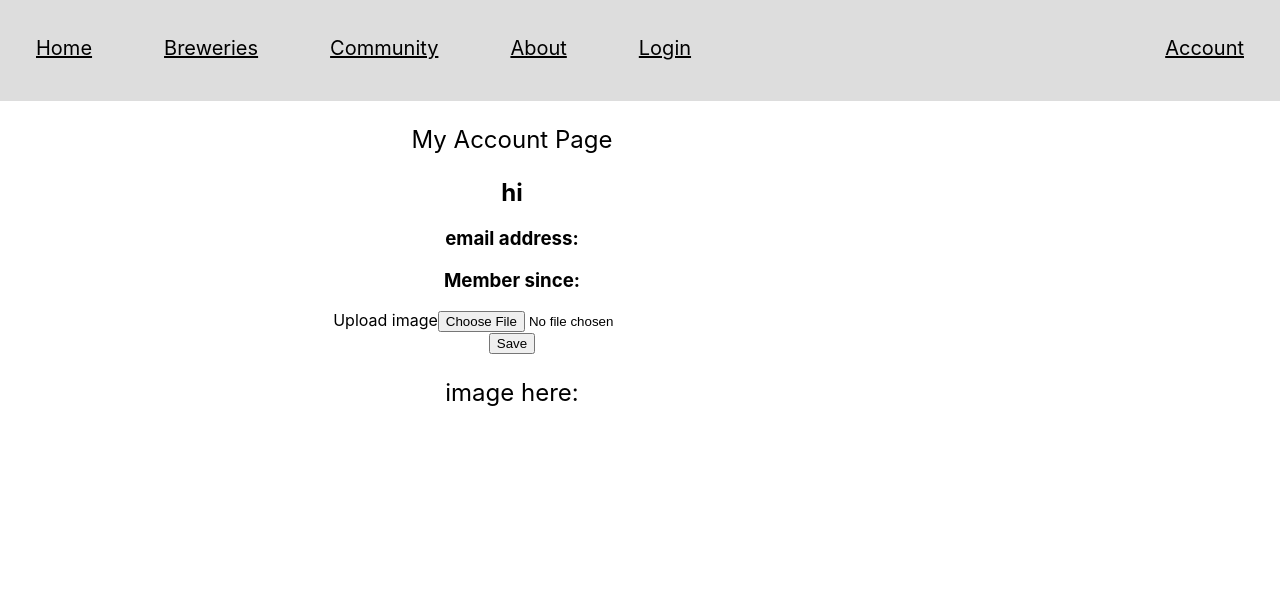
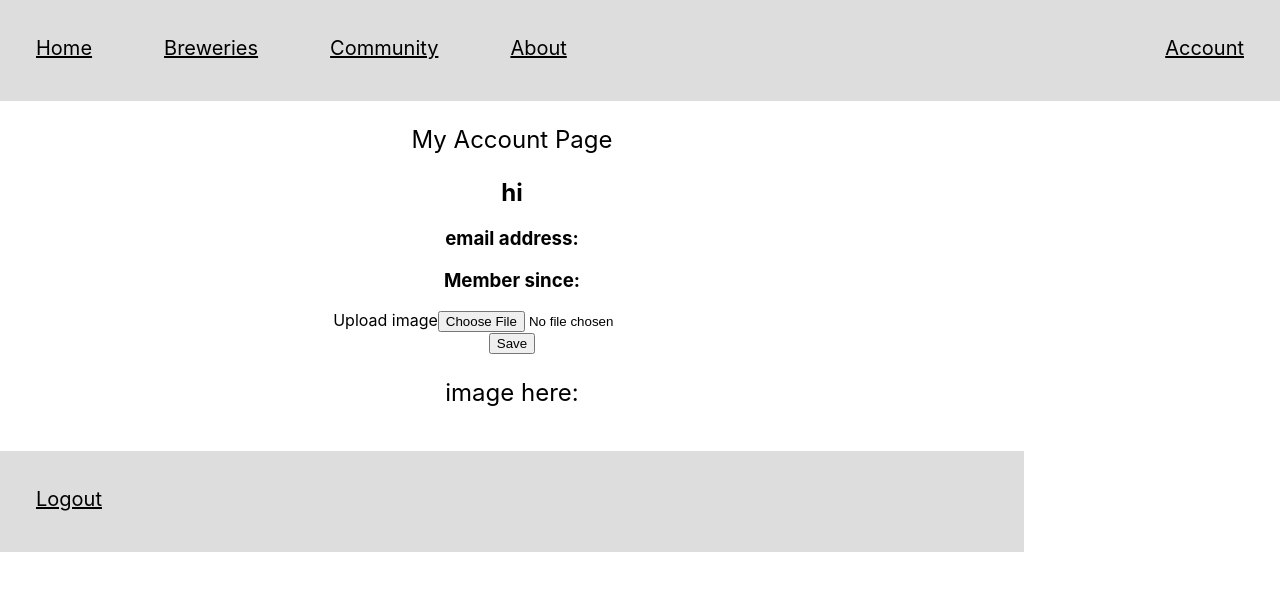
Before and after one commit to ChrisChewning/brewery-site, a React (Create React App) app in the folder myblog/: page /MyAccount in a window 1280 px wide. Shown: the top 590 px of the page. Built offline with nearby package versions, Linux system fonts and the light colour scheme; no server answers.

Commit message:
logout functionality works

```diff
--- a/myblog/src/App.js
+++ b/myblog/src/App.js
@@ -55,7 +55,7 @@ class App extends Component {
     return (
       <Router>
         <div className="App">
-          <NavBar />
+          <NavBar user={this.state.user} />
           <div id="page-body">
             <Switch>
               <Route path="/" component={Index} exact />
--- a/myblog/src/NavBar.js
+++ b/myblog/src/NavBar.js
@@ -1,7 +1,13 @@
-import React from "react";
+import React, { Component } from "react";
 import { Link } from "react-router-dom";
 
-const NavBar = () => (
+class NavBar extends Component {
+
+
+render() {
+
+
+return (
   <header>
   <nav className="navbar">
     <ul>
@@ -22,13 +28,12 @@ const NavBar = () => (
         <Link to="/MyAccount">Account</Link>
       </li>
 
-      <li className="nav-pages" id="auth">
-        <Link to="/Login">Login </Link>
-      </li>
-
     </ul>
   </nav>
   </header>
 );
 
+}
+}
+
 export default NavBar;
--- a/myblog/src/components/MyAccount.js
+++ b/myblog/src/components/MyAccount.js
@@ -1,20 +1,29 @@
 import React, { Component } from 'react';
 import axios from "axios";
 import CreateUser from "../components/CreateUser";
+import { Link } from "react-router-dom";
 
 class MyAccount extends Component {
   constructor(props) {
     super(props);
 
+//console.log(PROCESS.env.PUBLIC_URL, ' process env')
+    //this.onFormSubmit = this.onFormSubmit.bind(this);
+    //this.onChange = this.onChange.bind(this);
+
     this.state = {
+
       image: this.props.user.image,
       imageError: '',
       file: null,
+      user: {}
     };
 
     this.handleSuccessAuth = this.handleSuccessAuth.bind(this);
     this.changeImage = this.changeImage.bind(this);
     this.onChange = this.onChange.bind(this);
+    this.user = window.localStorage.getItem('user'); //this.user allows it to be accessible instead of const user
+
   }
 
 
@@ -33,12 +42,11 @@ class MyAccount extends Component {
   .then(res => {
     console.log(res.data, ' res.data')
   this.setState({image: URL.createObjectURL(e.target.files[0])})
-console.log(this.state.image)
+console.log(this.state.image, ' new image')
   })
   .catch(error => {
-    //need to set up error handling here so it's just a png or jpg or gif file.
     console.log(error.res) //undefined
-    this.setState({imageError: error.response.data.msg})
+  //  this.setState({imageError: error.response.data.msg})
     console.log(this.state.imageError) //undefined
   })
 
@@ -61,6 +69,28 @@ handleSuccessAuth(data){
 
   render() {
     console.log(this.props.user)
+    console.log(localStorage, 'local storage')
+    let buttons;
+
+    if(this.props.user) {
+      buttons = (
+      <ul className="navbar-nav ml-auto">
+        <li className="nav-pages" id="auth">
+          <Link to={'/'} onClick={() => localStorage.clear()}>Logout </Link>
+        </li>
+      </ul>
+    )
+    } else {
+      buttons = (
+      <ul className="navbar-nav ml-auto">
+        <li className="nav-pages" id="auth">
+      <Link to="/Login">Login </Link>
+        </li>
+      </ul>
+  )
+    }
+
+
     return (
       <>
       <p>My Account Page</p>
@@ -83,7 +113,8 @@ handleSuccessAuth(data){
     </form>
     <p> image here: </p>
             <img src = {this.state.image}  />
-      </>
+    {buttons}
+    </>
     )
 }
 }
```
Also changed, not shown: 1 other file (tests, documents, lock files or other folders).
